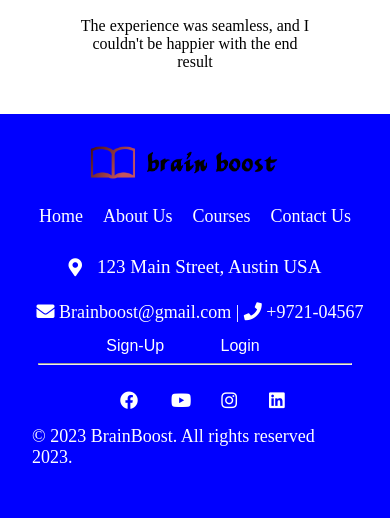
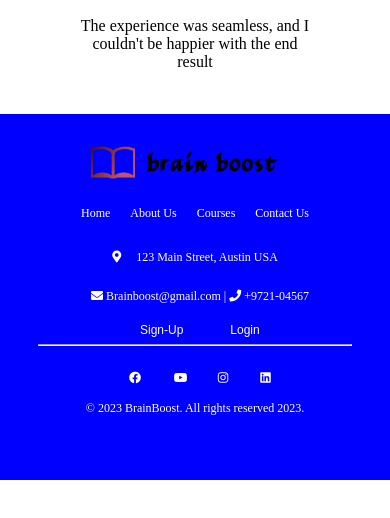
Before and after one commit to Sania-17/Sania-17.github.io, a plain HTML site: page index.html in a window 390 px wide. Shown: the part 7223-7741 px from the top of the page. After the commit the page ends 7703 px from the top, so only its background shows below. Drawn offline with Linux system fonts and the light colour scheme.

Commit message:
Update index.css

```diff
--- a/index.css
+++ b/index.css
@@ -121,7 +121,9 @@ header{
   outline: none;
   background: transparent;
   margin-top: 10px;
-  font-weight: bold;
+  /* font-weight: bold; */
+  font-weight: unset;
+  font-size: 18px;
 }
 
 .login {
@@ -129,7 +131,9 @@ header{
   outline: none;
   background: transparent;
   margin-top: 10px;
-  font-weight: bold;
+  /* font-weight: bold; */
+  font-weight: unset;
+  font-size: 18px;
 }
 .content {
   display: flex;
@@ -715,7 +719,7 @@ color : white;
   align-items: center;
 }
 
-.footer * {
+.footer  {
   font-size: 18px;
 }
 
@@ -1228,6 +1232,7 @@ width : 120%
   width: 60%;
   margin: 20px auto;
 }
+
 .footer-logo img{
 
   margin-left: 252px;
@@ -1594,6 +1599,7 @@ align-items: center;
   margin-top: 2px;
   left: 11%;
 }
+
 .location li {
   list-style: none;
   margin-top: 1px;
@@ -1983,7 +1989,9 @@ align-items: center;
   margin-left: 2px;
 }
 
-
+.footer * {
+  font-size: 12px;
+}
 .footer-nav li {
   margin: 12px 10px;
   color: white;
@@ -1992,7 +2000,8 @@ align-items: center;
 .location li {
   list-style: none;
   margin-top: 1px;
-  font-size: 19px;
+    font-size: 12px;
+
 }
 .login {
   border: none;
@@ -2000,7 +2009,7 @@ align-items: center;
   background: transparent;
   margin-top: 10px;
   font-weight: bold;
-  font-size: 16px;
+  font-size: 12px;
 }
 .signup {
   border: none;
@@ -2008,7 +2017,10 @@ align-items: center;
   background: transparent;
   margin-top: 10px;
   font-weight: bold;
-  font-size: 16px;
+  font-size: 12px;
+}
+.signup2 {
+  width: 70px;
 }
 .social-icons {
   display: flex;
@@ -2022,7 +2034,7 @@ align-items: center;
   color: white;
   position: absolute;
   right: 47%;
-  margin-top: 93px;
+  margin-top: 86px;
   margin-bottom: 1.5em;
   font-weight: unset;
 
```
